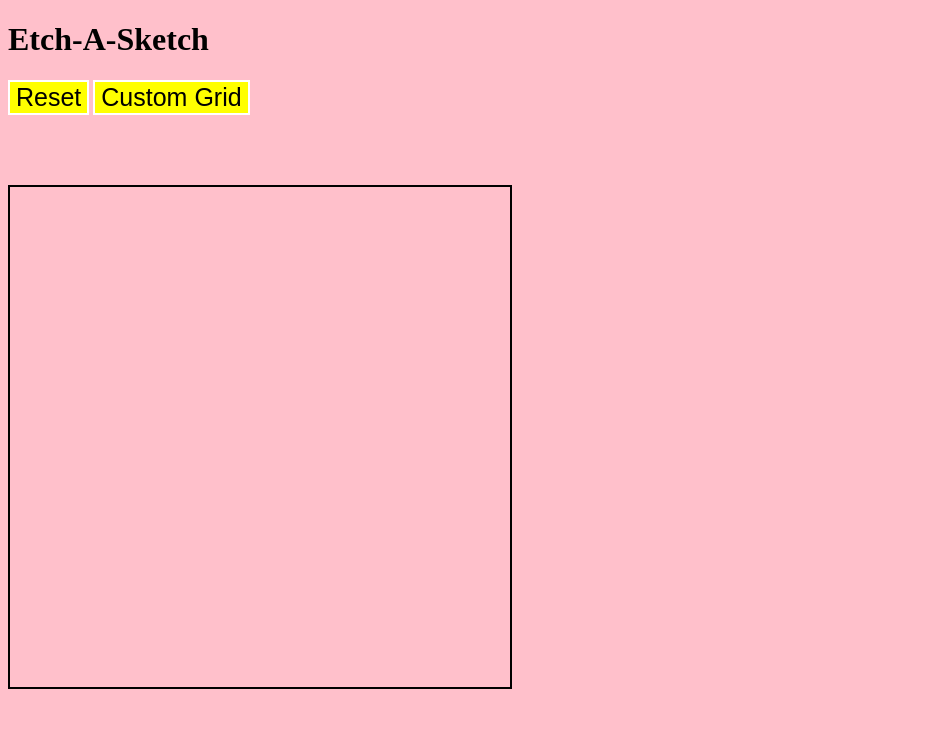
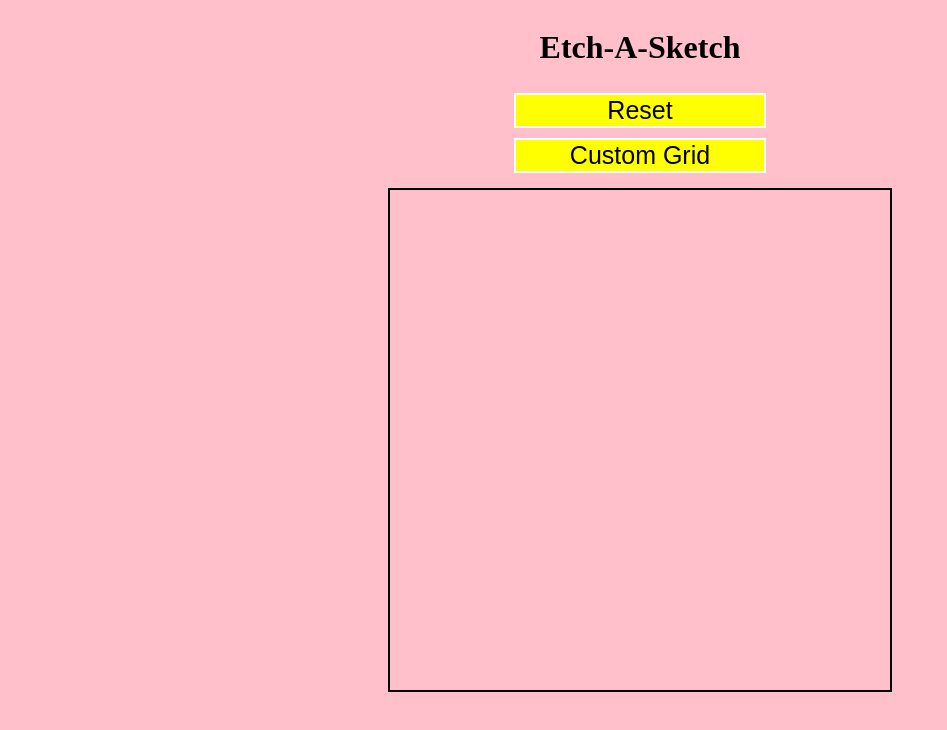
Before and after one commit to SaadShoaib/Etch-A-Sketch, a plain HTML site: page index.html in a window 1280 px wide. Shown: the whole page, without its empty margins (0-947 px from the left). Drawn offline with Linux system fonts and the light colour scheme.

Commit message:
Fixed bug with creating grid

```diff
--- a/index.html
+++ b/index.html
@@ -6,12 +6,12 @@
     <link rel="stylesheet" href="style.css">
 </head>
 <body>
-<h1>Etch-A-Sketch</h1>
-<button class = "btn" id = "reset">Reset</button>
-<button class = "btn" id = "newSize">Custom Grid</button>
-
-<div class="sub-container"></div>
-
+    <div class="container">
+        <h1>Etch-A-Sketch</h1>
+        <button class = "btn" id = "reset">Reset</button>
+        <button class = "btn" id = "newSize">Custom Grid</button>
+        <div class="sub-container"></div>
+    </div>
 <script src="script.js"></script>
 </body>
 </html>
--- a/script.js
+++ b/script.js
@@ -2,6 +2,7 @@ const container = document.querySelector(".sub-container");
 
 //creates the grid and fills colors in the cells
 function createGrid(size){
+    container.innerHTML = "";
     container.style.gridTemplateColumns = `repeat(${size}, 1fr)`;
     container.style.gridTemplateRows = `repeat(${size}, 1fr)`;
     let xSize = size * size;
--- a/style.css
+++ b/style.css
@@ -4,9 +4,16 @@
   --background-color: white;
 }
 
+.container {
+  display: grid;
+  justify-content: center;
+  align-items: center;
+  text-align: center;
+}
+
 .sub-container {
   display: grid;
-    margin-top: 70px;
+  margin-top: 10px;
   height: 500px;
   width: 500px;
   border: 2px solid var(--border);
@@ -18,8 +25,11 @@
 }
 
 .btn {
+  justify-self: center;
   font-size: 25px;
+  margin: 5px;
   color: black;
+  width: 50%;
   background-color: yellow;
   text-align: center;
   border: 2px solid white;
```
Lines whose indentation alone changed are shown as unchanged.
